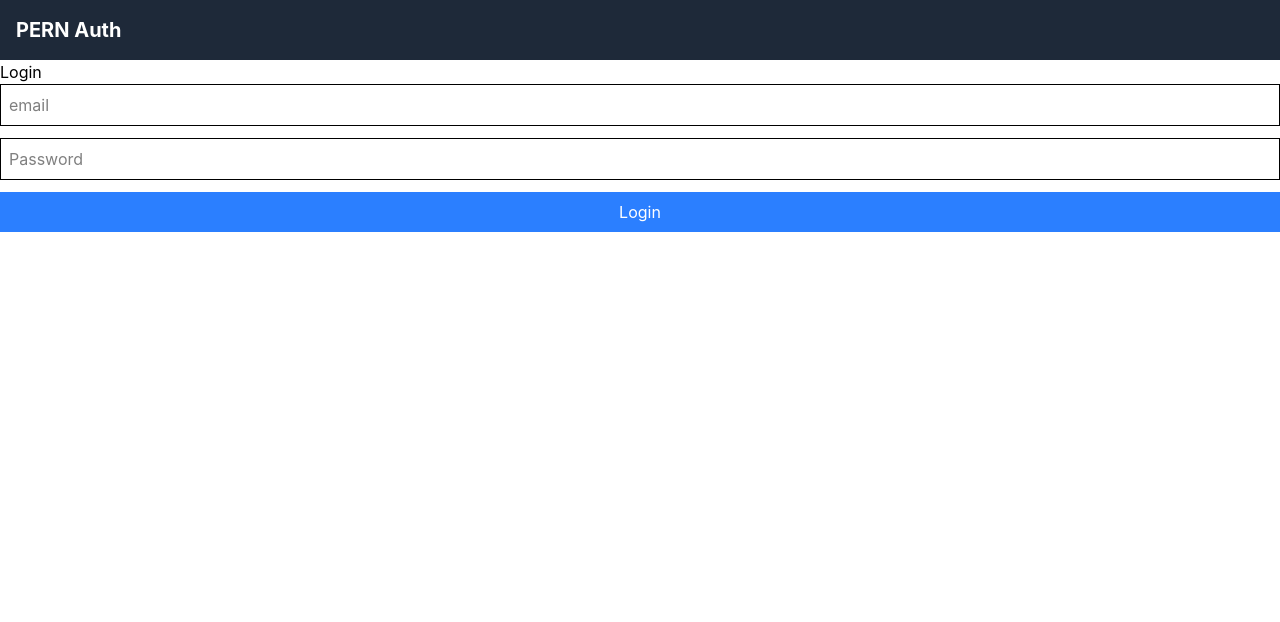
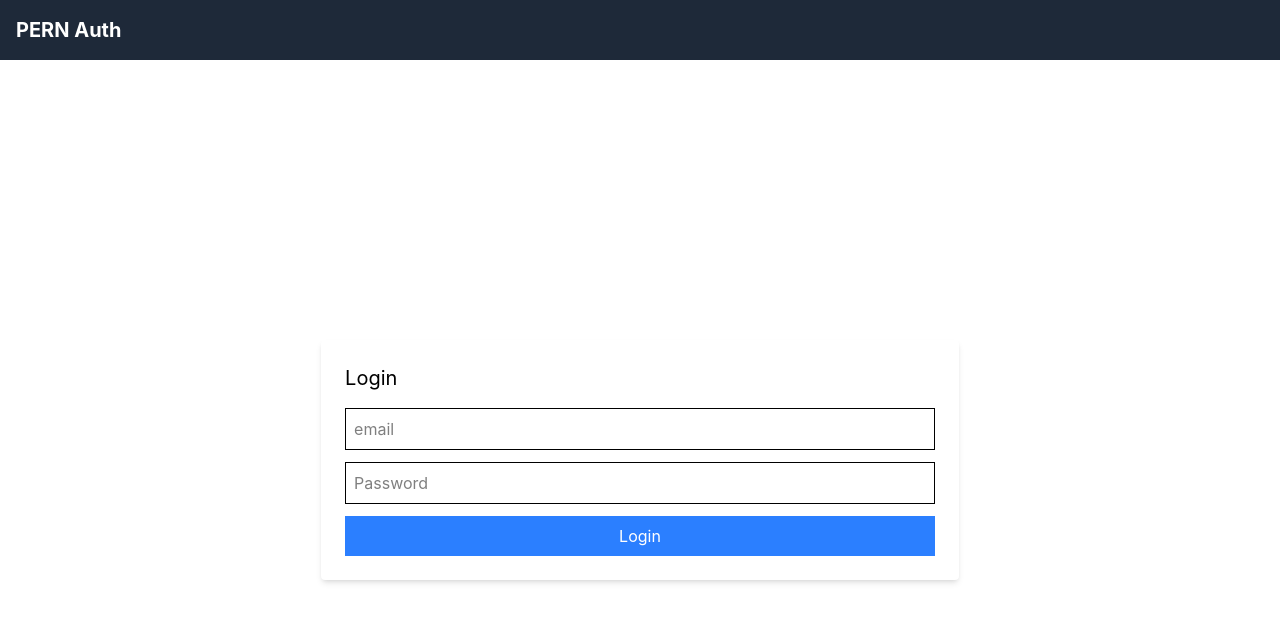
Before and after one commit to enx-code/pern-auth, a React (Vite) app in the folder frontend/: page /login in a window 1280 px wide. Shown: the top 622 px of the page. Built offline with nearby package versions, Linux system fonts and the light colour scheme; no server answers.

Commit message:
working with css

```diff
--- a/frontend/src/pages/Login.jsx
+++ b/frontend/src/pages/Login.jsx
@@ -23,9 +23,10 @@ const Login = ({ setUser }) => {
     }
   };
   return (
-    <div>
-      <form action="">
-        <h2>Login</h2>
+    <div className="min-h-screen flex items-center justify-center">
+      <form className="bg-white p-6 rounded shadow-md" onSubmit={handleSubmit}>
+        <h2 className="text-xl mb-4">Login</h2>
+        {error && <p className="text-red-500 mb-3">{error}</p>  }
         <input type="email"
         placeholder="email"
         className="border p-2 w-full mb-3"
```
